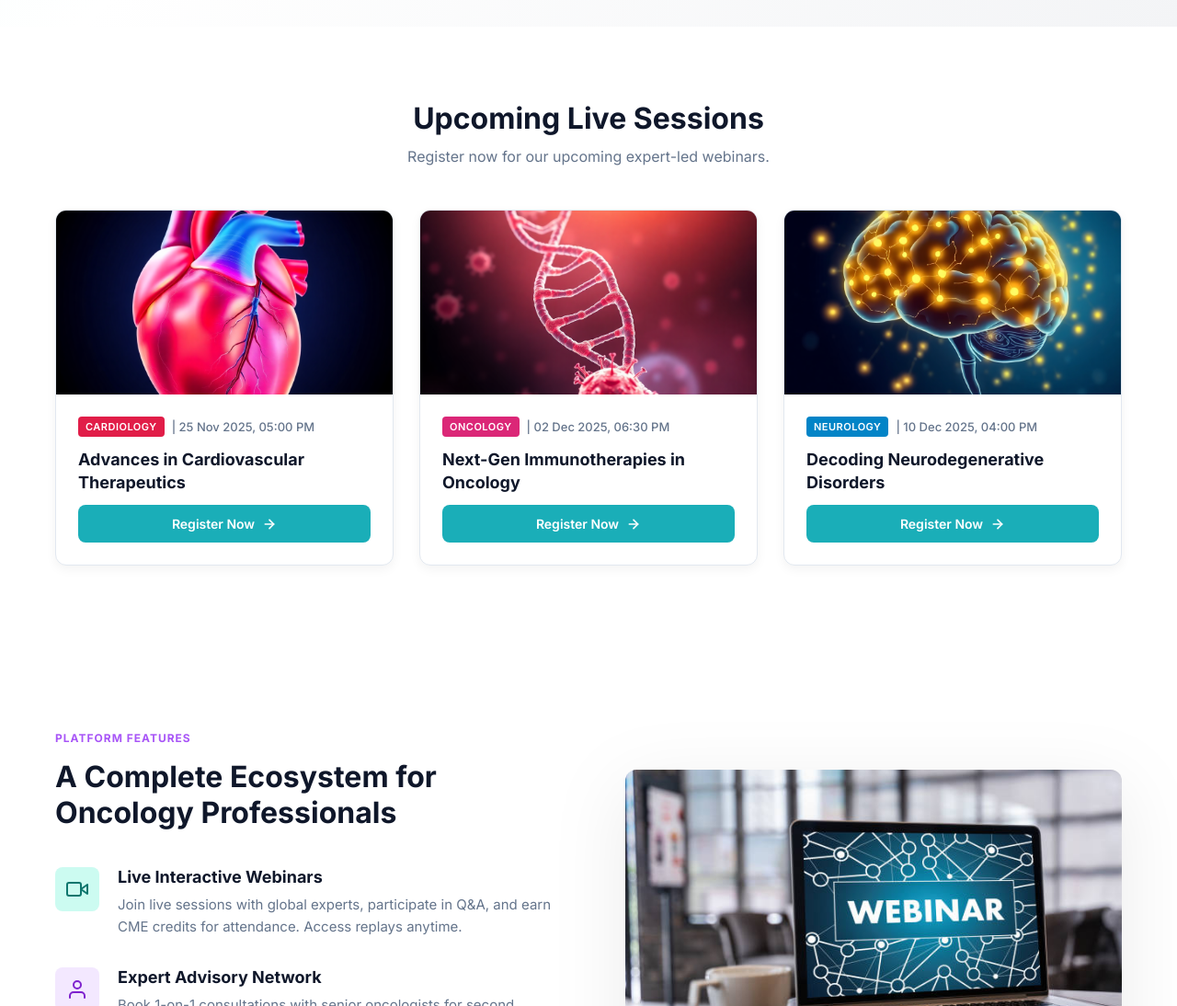
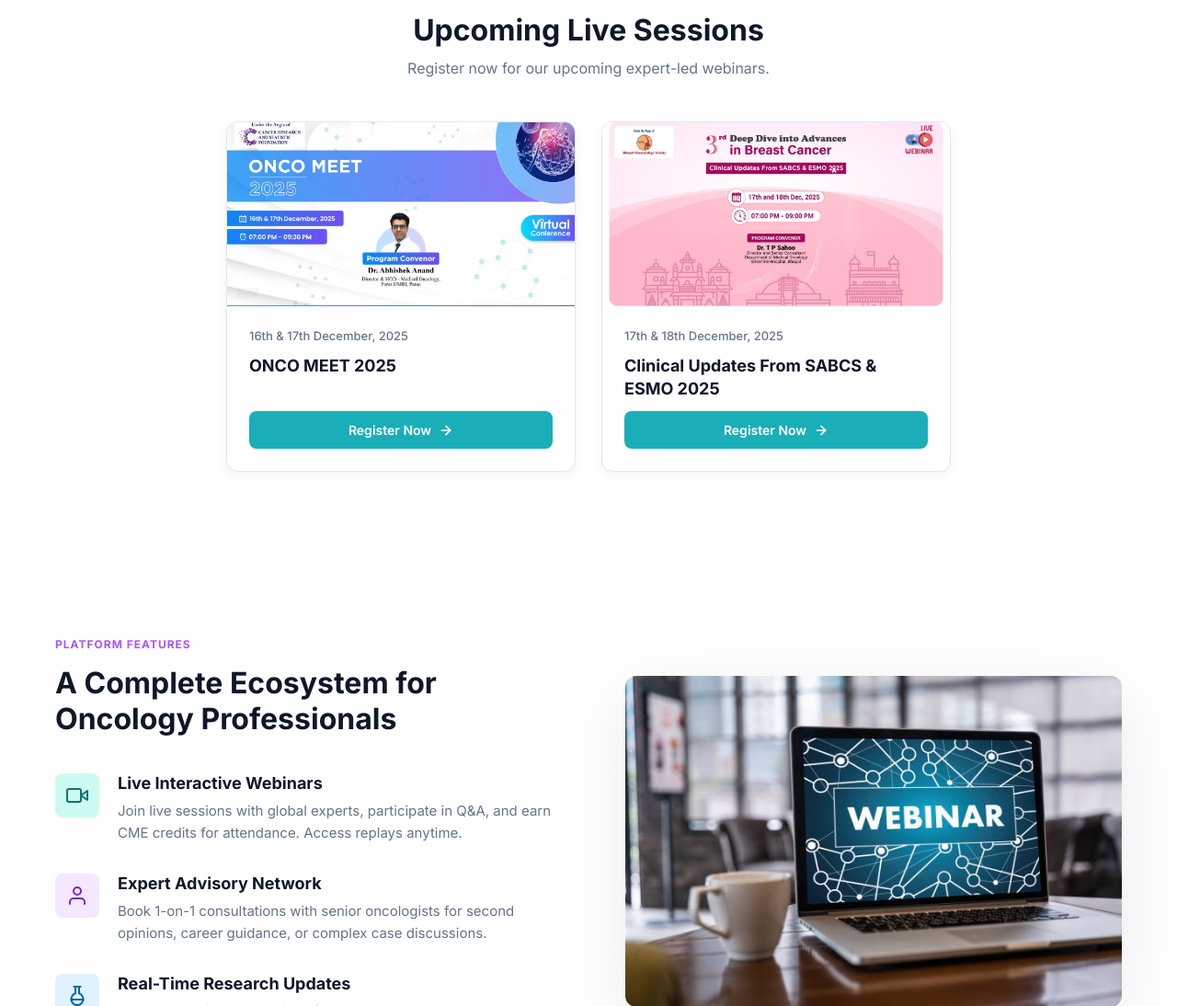
Before and after one commit to parth-kadiya/OncoDigest, a plain HTML site: page index.html in a window 1280 px wide. Shown: the part 760-1854 px from the top of the page at 92% size. Drawn offline with Linux system fonts and the light colour scheme.

Commit message:
Update UI

```diff
--- a/index.html
+++ b/index.html
@@ -23,7 +23,7 @@
                 </div>
             </div>
 
-            <ul class="nav-links">
+            <!-- <ul class="nav-links">
                 <li><a href="#">Courses</a></li>
                 <li><a href="#">Webinars</a></li>
                 <li><a href="#">Expert Advisors</a></li>
@@ -33,7 +33,7 @@
             <div class="nav-auth">
                 <a href="#" class="login-link">Log in</a>
                 <a href="#" class="btn btn-primary">Get Started</a>
-            </div>
+            </div> -->
         </div>
     </nav>
 
@@ -51,7 +51,7 @@
                     Join the premier global network for oncologists. Access accredited courses, real-time clinical updates, and expert mentorship to elevate your practice.
                 </p>
 
-                <div class="hero-buttons">
+                <!-- <div class="hero-buttons">
                     <button class="btn btn-primary btn-lg">
                         Start Free Trial
                         <svg width="16" height="16" viewBox="0 0 24 24" fill="none" stroke="currentColor" stroke-width="2" stroke-linecap="round" stroke-linejoin="round"><line x1="5" y1="12" x2="19" y2="12"></line><polyline points="12 5 19 12 12 19"></polyline></svg>
@@ -60,7 +60,7 @@
                         <svg width="16" height="16" viewBox="0 0 24 24" fill="currentColor" class="play-icon"><polygon points="5 3 19 12 5 21 5 3"></polygon></svg>
                         View Demo
                     </button>
-                </div>
+                </div> -->
 
                 <div class="trusted-by">
                     <p>TRUSTED BY PROFESSIONALS FROM</p>
@@ -87,14 +87,14 @@
       <div class="sessions-grid">
         <article class="session-card">
           <div class="session-image">
-            <img src="heart.png" alt="Illustration of a human heart" onerror="this.onerror=null;this.src='https://placehold.co/600x400/EFEFEF/AAAAAA?text=Image+Not+Found'" />
+            <img src="banner1.png" alt="Illustration of a human heart" onerror="this.onerror=null;this.src='https://placehold.co/600x400/EFEFEF/AAAAAA?text=Image+Not+Found'" />
           </div>
           <div class="session-content">
             <p class="session-meta">
-              <span class="category-tag cardiology">Cardiology</span> | 25 Nov 2025, 05:00 PM
+               16th & 17th December, 2025
             </p>
-            <h3 class="session-title">Advances in Cardiovascular Therapeutics</h3>
-            <a href="#" class="session-button">
+            <h3 class="session-title">ONCO MEET 2025</h3>
+            <a href="https://events.oncodigest.org/oncomeet2025/" class="session-button" target="_blank" rel="noopener noreferrer">
               Register Now
               <svg xmlns="http://www.w3.org/2000/svg" width="16" height="16" viewBox="0 0 24 24" fill="none" stroke="currentColor" stroke-width="2.5" stroke-linecap="round" stroke-linejoin="round">
                 <line x1="5" y1="12" x2="19" y2="12"></line>
@@ -106,24 +106,25 @@
 
         <article class="session-card">
           <div class="session-image">
-            <img src="oncology.png" alt="Illustration of a DNA strand" onerror="this.onerror=null;this.src='https://placehold.co/600x400/EFEFEF/AAAAAA?text=Image+Not+Found'" />
+            <img src="banner2.png" alt="Illustration of a DNA strand" onerror="this.onerror=null;this.src='https://placehold.co/600x400/EFEFEF/AAAAAA?text=Image+Not+Found'" />
           </div>
           <div class="session-content">
             <p class="session-meta">
-              <span class="category-tag oncology">Oncology</span> | 02 Dec 2025, 06:30 PM
+            17th & 18th December, 2025
             </p>
-            <h3 class="session-title">Next-Gen Immunotherapies in Oncology</h3>
-            <a href="#" class="session-button">
+            <h3 class="session-title">Clinical Updates From SABCS & ESMO 2025</h3>
+            <a href="https://events.oncodigest.org/SABCS-ESMO2025/" class="session-button" target="_blank" rel="noopener noreferrer">
   Register Now
   <svg xmlns="http://www.w3.org/2000/svg" width="16" height="16" viewBox="0 0 24 24" fill="none" stroke="currentColor" stroke-width="2.5" stroke-linecap="round" stroke-linejoin="round">
     <line x1="5" y1="12" x2="19" y2="12"></line>
     <polyline points="12 5 19 12 12 19"></polyline>
   </svg>
 </a>
+
           </div>
         </article>
 
-        <article class="session-card">
+        <!-- <article class="session-card">
           <div class="session-image">
             <img src="brain_image.png" alt="Illustration of a glowing brain" onerror="this.onerror=null;this.src='https://placehold.co/600x400/EFEFEF/AAAAAA?text=Image+Not+Found'" />
           </div>
@@ -140,7 +141,7 @@
               </svg>
             </a>
           </div>
-        </article>
+        </article> -->
       </div>
     </section>
 
--- a/media.css
+++ b/media.css
@@ -41,10 +41,10 @@
     }
 
     /* Sessions Grid - 3 se 2 columns better rahenge yaha se */
-    .sessions-grid {
+    /* .sessions-grid {
         grid-template-columns: repeat(3, 1fr);
         gap: 20px;
-    }
+    } */
 }
 
 /* --- 3. Tablet Portrait & Small Laptops (769px to 1023px) --- */
@@ -77,9 +77,9 @@
     }
 
     /* Sessions: Switch to 2 Columns */
-    .sessions-grid {
+    /* .sessions-grid {
         grid-template-columns: repeat(2, 1fr);
-    }
+    } */
 
     /* Features: Switch to Vertical Layout (Column) */
     .features-container {
--- a/style.css
+++ b/style.css
@@ -279,20 +279,25 @@ ul { list-style: none; }
 }
 
 .sessions-grid {
-  display: grid;
-  grid-template-columns: repeat(3, 1fr);
+  display: flex;             /* Grid ki jagah Flexbox */
+  justify-content: center;   /* Ye cards ko horizontal center mein layega */
+  flex-wrap: wrap;           /* Screen choti hone par cards niche shift ho jayenge */
   gap: 28px;
 }
 
 .session-card {
-  border: 1px solid var(--border-color); /* Updated variable */
+  width: 100%;               /* Mobile ke liye responsive banayega */
+  max-width: 380px;          /* Card ko 3-column jitna hi bada rakhega, jyada stretch nahi hone dega */
+
+  /* Baki purana code same rakhein */
+  border: 1px solid var(--border-color);
   border-radius: 12px;
   background: #fff;
   box-shadow: 0 4px 12px rgba(0, 0, 0, 0.05);
   overflow: hidden;
   transition: transform 0.2s ease, box-shadow 0.2s ease;
-  display: flex;       /* Layout fix */
-  flex-direction: column; /* Layout fix */
+  display: flex;
+  flex-direction: column;
 }
 
 .session-card:hover {
```
Also changed, not shown: banner1.png (added), banner2.png (added), brain_image.png (deleted), oncology.png (deleted). Lines whose indentation alone changed are shown as unchanged.
